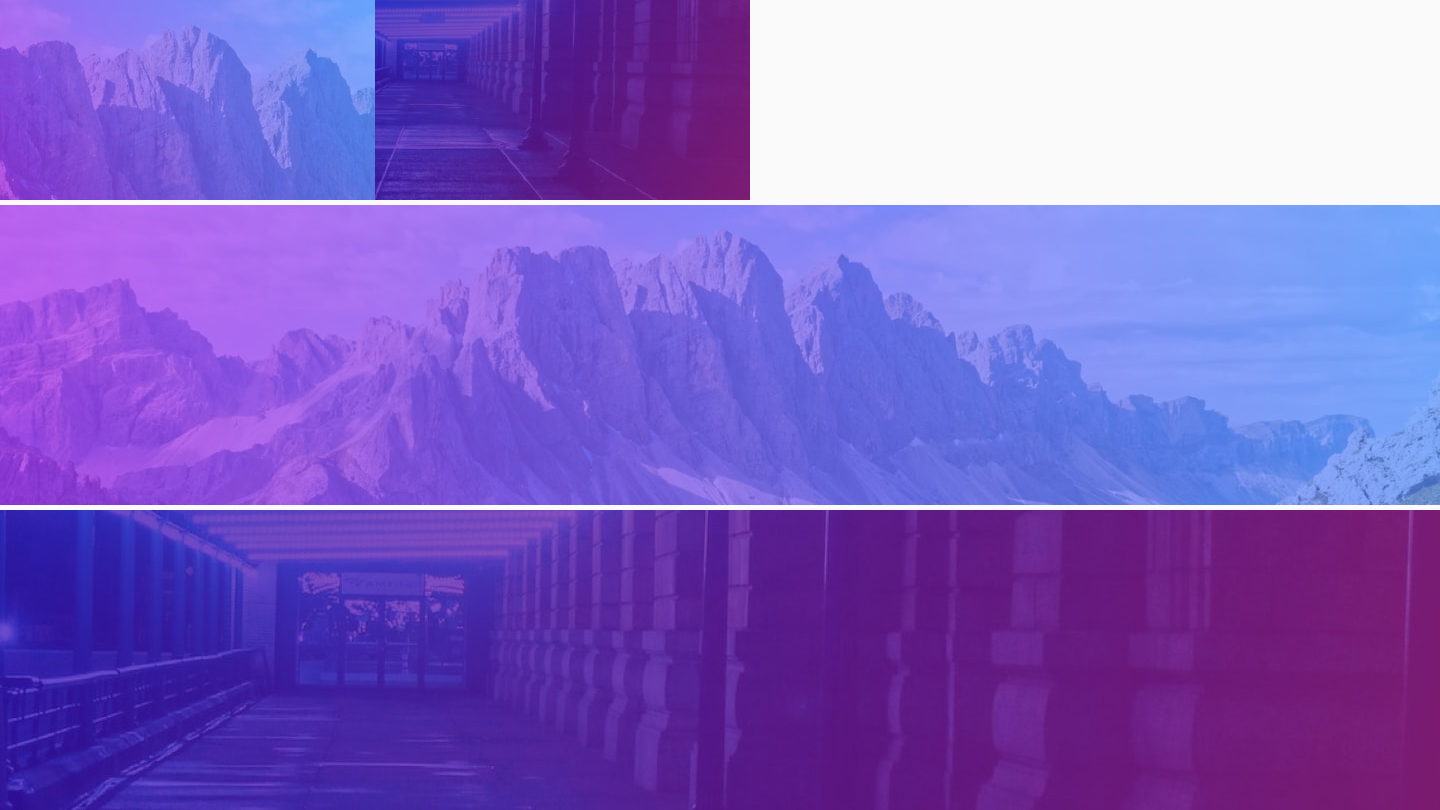
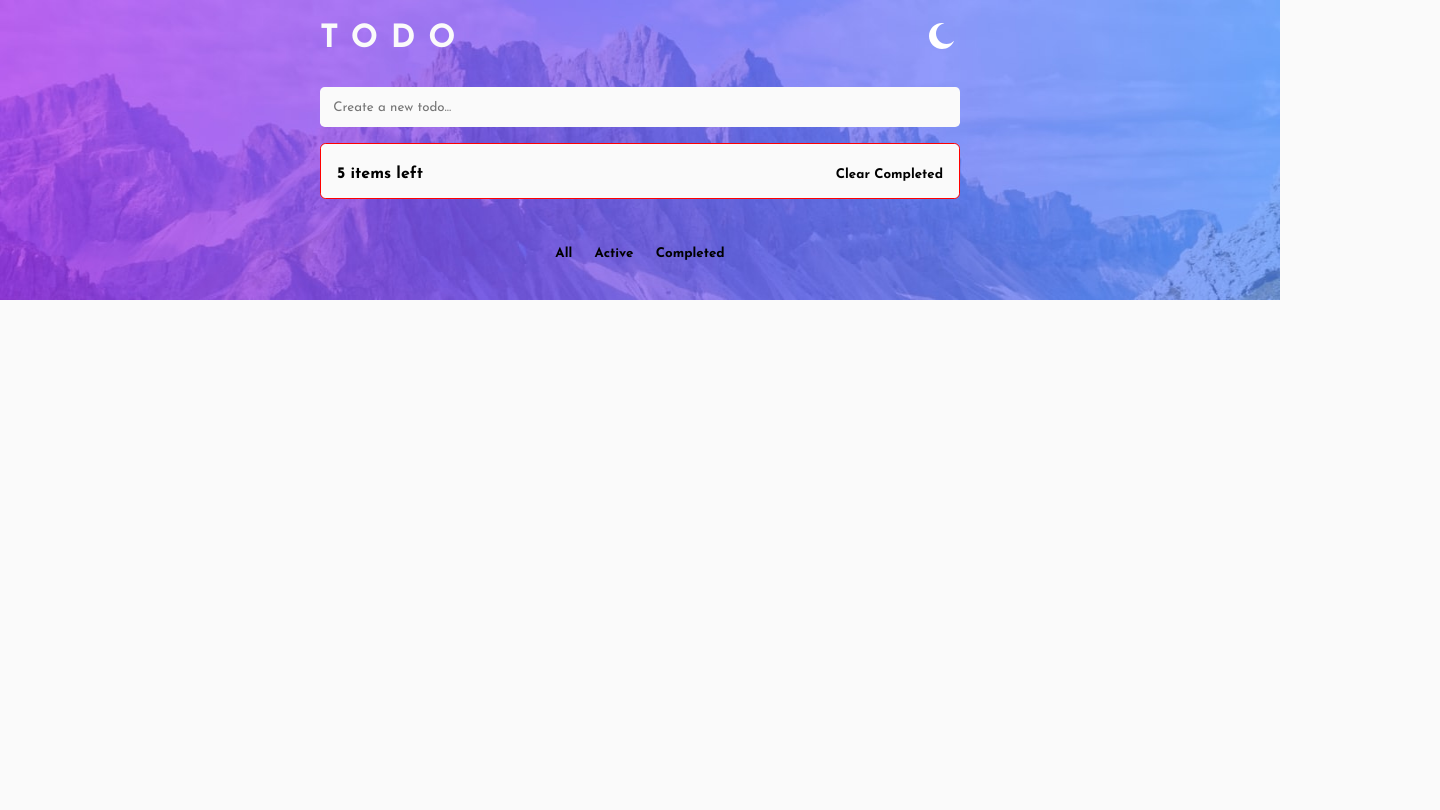
Before and after one commit to Adrydevmateo/todo-app-react, a React (Vite) app: page / in a window 1280 px wide. Shown: the top 810 px of the page, 1440 px wide, since content can reach past the window. Built offline with nearby package versions, Linux system fonts and the light colour scheme.

Commit message:
Styling the list items

```diff
--- a/src/App.tsx
+++ b/src/App.tsx
@@ -57,7 +57,7 @@ function App() {
 
  return (
   <>
-   <header id='banner'>
+   <header>
     <img id='bg-mobile-light' src={BgMobileLight} alt="light background" width={375} height={200} />
     <img id='bg-mobile-dark' src={BgMobileDark} alt="dark background" width={375} height={200} loading='lazy' />
     <img id='bg-desktop-light' src={BgDesktopLight} alt="light background" width={1440} height={300} />
@@ -65,33 +65,32 @@ function App() {
    </header>
 
    <main>
-    <div className="header">
+    <div className="heading-box">
      <h1>TODO</h1>
      <img id='icon-moon' src={IconMoon} alt="sun icon" onClick={() => SetColorScheme('dark')} />
      <img id='icon-sun' src={IconSun} alt="sun icon" loading='lazy' onClick={() => SetColorScheme('white')} />
     </div>
 
-    <form id="form" onSubmit={HandleFormSubmit}>
-     <input type="text" name="todo" id="create-todo-input" />
+    <form id="main-form" onSubmit={HandleFormSubmit}>
+     <input type="text" name="todo" id="create-todo-input" placeholder='Create a new todo...' />
     </form>
 
-    <ol className='todo-list'>
+    <ol id='todo-list'>
      {todoCollection.map((todo, i) => (
-      <li className='todo-container' key={i}>
-       Complete: {`${todo.complete}`}
+      <li className='todo-list-item' key={i}>
        <TodoComp txt={todo.txt} OnEditTodo={() => HandleUpdateTodo(todo)} OnDeleteTodo={() => HandleDeleteTodo(todo.id)} />
       </li>
      ))}
      <li className='todo-list-footer'>
       <strong>5 items left</strong>
-      <strong>Clear Completed</strong>
+      <button type='button'><b>Clear Completed</b></button>
      </li>
     </ol>
 
     <div className="controllers">
-     <button type="button">All</button>
-     <button type="button">Active</button>
-     <button type="button">Completed</button>
+     <button type="button"><b>All</b></button>
+     <button type="button"><b>Active</b></button>
+     <button type="button"><b>Completed</b></button>
     </div>
    </main>
   </>
--- a/src/index.css
+++ b/src/index.css
@@ -20,14 +20,23 @@
  --Very-Dark-Grayish-Blue: hsl(233, 14%, 35%);
  --Very-Dark-Grayish-Blue: hsl(237, 14%, 26%);
 
+ --primary-color: var(--Very-Light-Gray);
  --bg-color: var(--Very-Light-Gray);
+
+ --primary-transition-speed: .6s;
+ --primary-transition: var(--primary-transition-speed) ease;
+ --border-radius: .36em;
+}
+
+html,
+button,
+input {
+ font-family: "Josefin Sans", system-ui, -apple-system, BlinkMacSystemFont, 'Segoe UI', Roboto, Oxygen, Ubuntu, Cantarell, 'Open Sans', 'Helvetica Neue', sans-serif;
+ font-optical-sizing: auto;
 }
 
 html {
- font-size: 18px;
- font-family: "Josefin Sans", system-ui, -apple-system, BlinkMacSystemFont, 'Segoe UI', Roboto, Oxygen, Ubuntu, Cantarell, 'Open Sans', 'Helvetica Neue', sans-serif;
  scroll-behavior: smooth;
- font-optical-sizing: auto;
 }
 
 .color-scheme-dark {
@@ -35,44 +44,94 @@ html {
 }
 
 body {
+ position: relative;
  color: black;
  background-color: var(--bg-color);
  margin: 0;
  min-height: 100vh;
- transition: color .2s ease, background-color .2s ease;
+ display: grid;
+ transition: color var(--primary-transition), background-color var(--primary-transition);
 }
 
-#banner {}
-
-#banner>img {}
-
-#bg-mobile-dark,
-#bg-desktop-dark {
- /* opacity: 0; */
+button {
+ background-color: transparent;
+ border: none;
+ padding: 0;
+ cursor: pointer;
 }
 
-main {}
+header {
+ position: absolute;
+ width: 100%;
+ height: 200px;
+}
 
-main>.header {
+header>img {
+ position: absolute;
+ width: 100%;
+ height: 100%;
+ transition: opacity var(--primary-transition);
+}
+
+header>#bg-desktop-light,
+header>#bg-desktop-dark {
+ display: none;
+}
+
+header>#bg-mobile-dark,
+.color-scheme-dark header>#bg-mobile-light {
+ opacity: 0;
+ pointer-events: none;
+}
+
+.color-scheme-dark header>#bg-mobile-dark {
+ opacity: initial;
+ pointer-events: initial;
+}
+
+main {
+ position: relative;
+ max-width: 40em;
+ display: flex;
+ margin: auto;
+ margin-top: 1em;
+ padding: 0 1em;
+ flex-direction: column;
+}
+
+main>.heading-box {
  position: relative;
  display: flex;
  align-items: center;
  justify-content: space-between;
- padding: 1em;
 }
 
-main>.header h1 {
+main>.heading-box h1 {
  margin: 0;
  padding-top: .23em;
+ color: var(--primary-color);
+ letter-spacing: .4em;
 }
 
-main>.header img {
+main>.heading-box img {
  position: absolute;
- right: 1em;
  cursor: pointer;
+ right: .3em;
+ transition: opacity var(--primary-transition);
 }
 
-#icon-moon {}
+#main-form {
+ display: grid;
+ margin-top: 2em;
+}
+
+#main-form input {
+ border: none;
+ outline: 0;
+ padding: 1em;
+ border-radius: var(--border-radius);
+ background-color: var(--bg-color);
+}
 
 #icon-sun,
 .color-scheme-dark #icon-moon {
@@ -85,20 +144,59 @@ main>.header img {
  pointer-events: initial;
 }
 
-#form {}
+#todo-list {
+ list-style: none;
+ padding: 0;
+ border-radius: var(--border-radius);
+ background-color: var(--bg-color);
+ border: 1px solid red;
+}
 
-#create-todo-input {}
+.todo-list-item {
+ border-bottom: 1px solid red;
+ padding: .2em 1em;
+}
 
-main>.todo-list {}
+.todo-list-footer {
+ display: flex;
+ justify-content: space-between;
+ background-color: var(--bg-color);
+ padding: 1.4em 1em 1em 1em;
+ border-radius: var(--border-radius);
+}
 
-main>.todo-list>.todo-container {}
+.controllers {
+ margin-top: 2em;
+ display: flex;
+ align-items: center;
+ justify-content: center;
+ gap: 1.4em;
+}
 
-main>.todo-list>.todo-list-footer {}
+@media screen and (min-width: 375px) {
 
-main>.todo-list>.todo-list-footer strong {}
+ header {
+  height: 300px;
+ }
 
-main>.controllers {}
+ header>#bg-mobile-light,
+ header>#bg-mobile-dark {
+  display: none;
+ }
 
-main>.controllers>button {}
+ header>#bg-desktop-light,
+ header>#bg-desktop-dark {
+  display: initial;
+ }
 
-@media screen and (min-width: 1440px) {}
+ header>#bg-desktop-dark,
+ .color-scheme-dark header>#bg-desktop-light {
+  opacity: 0;
+  pointer-events: none;
+ }
+
+ .color-scheme-dark header>#bg-desktop-dark {
+  opacity: initial;
+  pointer-events: initial;
+ }
+}
--- a/src/todo/Todo.style.css
+++ b/src/todo/Todo.style.css
@@ -1,4 +1,7 @@
-.todo-comp {}
+.todo-comp {
+ background-color: var(--bg-color);
+ border-radius: var(--border-radius);
+}
 
 .todo-comp>.checkbox-container {}
 
```
